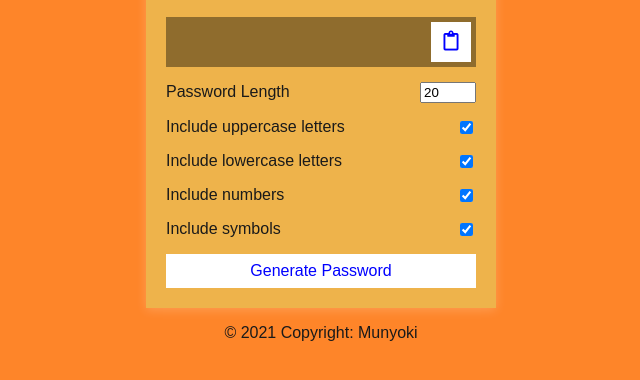
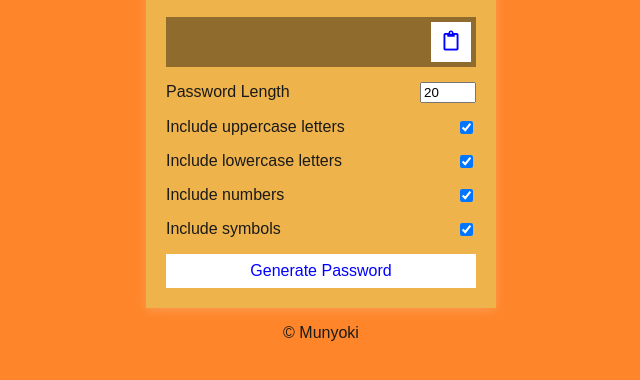
Before and after one commit to Mnyoki/Password-generator, a plain HTML site: page index.html in a window 1280 px wide. Shown: the part 252-632 px from the top of the page, without its empty margins (319-959 px from the left). Drawn offline with Linux system fonts and the light colour scheme; a web font is replaced by a local one.

Commit message:
password generator

```diff
--- a/index.html
+++ b/index.html
@@ -3,8 +3,7 @@
   <head>
     <meta charset="UTF-8" />
     <meta name="viewport" content="width=device-width, initial-scale=1.0" />
-    <link rel="stylesheet" href="https://cdnjs.cloudflare.com/ajax/libs/font-awesome/5.14.0/css/all.min.css" integrity="sha512-1PKOgIY59xJ8Co8
-+NE6FZ+LOAZKjy+KY8iq0G4B3CyeY6wYHN3yt9PW0XpSriVlkMXe40PTKnXrLnZ9+fkDaog==" crossorigin="anonymous" />
+    <link rel="stylesheet" href="https://cdnjs.cloudflare.com/ajax/libs/font-awesome/5.14.0/css/all.min.css" integrity="sha512-1PKOgIY59xJ8Co8+NE6FZ+LOAZKjy+KY8iq0G4B3CyeY6wYHN3yt9PW0XpSriVlkMXe40PTKnXrLnZ9+fkDaog==" crossorigin="anonymous" />
     <link rel="stylesheet" href="index.css" />
     <title>Password Generator</title>
   </head>
@@ -45,7 +44,7 @@
       </button>
     </div>
     <footer>
-          <p><span>&copy 2021 Copyright: Munyoki</span><p>
+          <p><span>&copy Munyoki</span><p>
 
   </footer>
     <script src="index.js"></script>
--- a/index.js
+++ b/index.js
@@ -1,3 +1,4 @@
+
 const resultEl = document.getElementById('result')
 const lengthEl = document.getElementById('length')
 const uppercaseEl = document.getElementById('uppercase')
```
Also changed, not shown: 1 other file.
